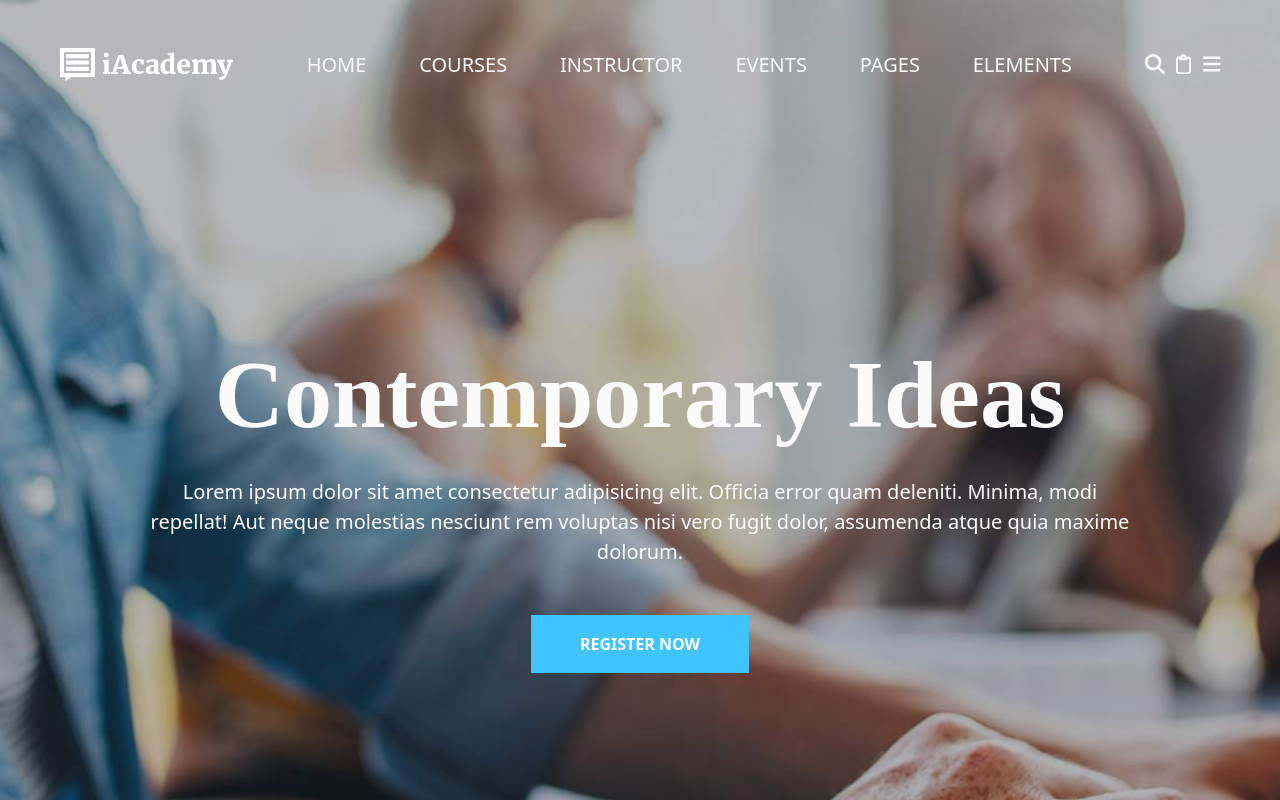
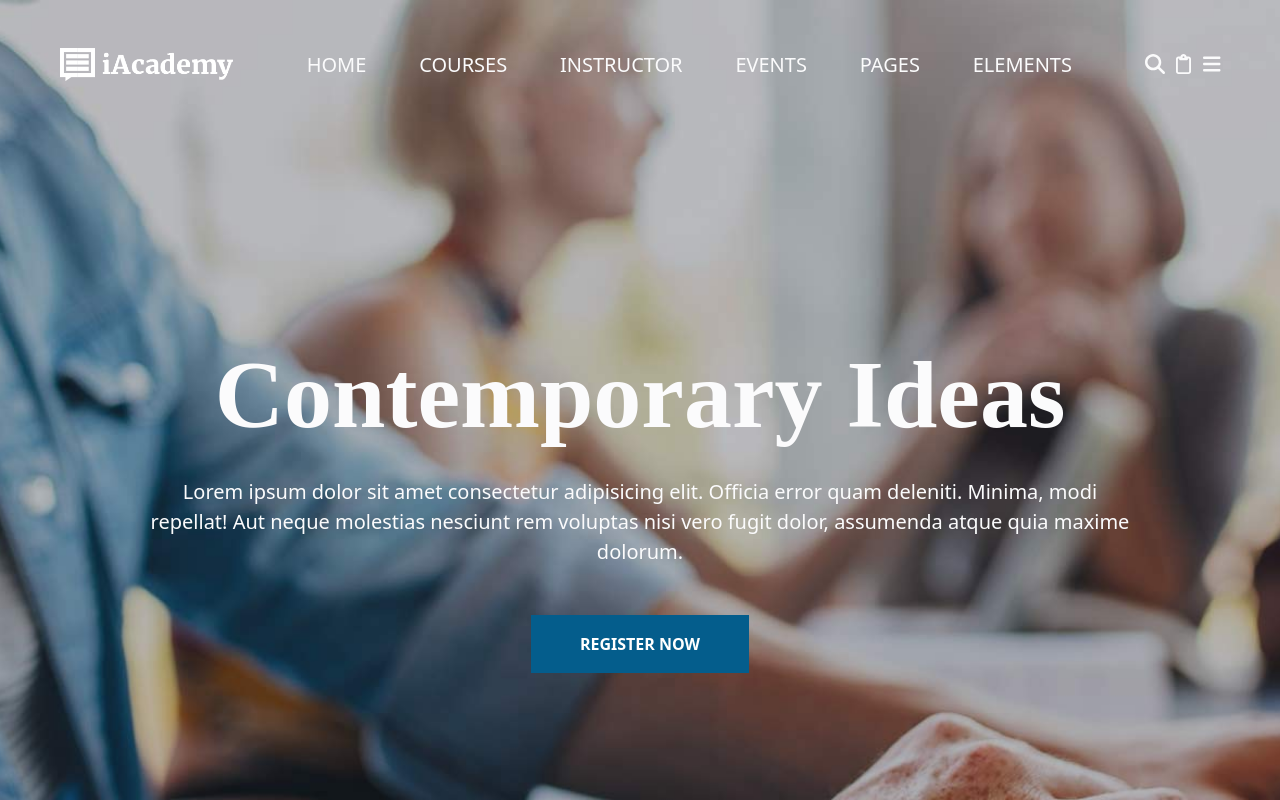
Before and after one commit to AnielloPiscopo/proj-html-vuejs, a Vue app: page / in a window 1280 px wide. Shown: the top 800 px of the page. Built offline with nearby package versions, Linux system fonts and the light colour scheme.

Commit message:
Changed the variable color

```diff
--- a/src/styles/partials/_variables.scss
+++ b/src/styles/partials/_variables.scss
@@ -8,7 +8,7 @@ $bg-color-7: #F8F9F9;
 $bg-color-8: #F2F8FC;
 $bg-color-9: #FFD740;
 $bg-color-10: #9CE0FF;
-$bg-color-11: #40C4FF;
+$bg-color-11: #045d8c;
 $bg-color-12: #EF2853;
 $bg-color-13: #EE2852;
 $bg-color-14: #30303066;
@@ -23,7 +23,7 @@ $text-color-2: #FFFFFFCC;
 $text-color-3: #FBFBFC;
 $text-color-4: #CECECE;
 $text-color-5: #B9B9B9;
-$text-color-6: #40C4FF;
+$text-color-6: #045d8c;
 $text-color-7: #ABABAB;
 $text-color-8: #A6A6A6;
 $text-color-9: #55ACEE;
@@ -56,5 +56,5 @@ $border-color-3: #D6F2FF;
 $border-color-4: #EBEBEB;
 $border-color-5: #EAEBEB;
 $border-color-6: #E5E5E5;
-$border-color-7: #40C4FF;
+$border-color-7: #045d8c;
 $border-color-8: #484848CC;
```
